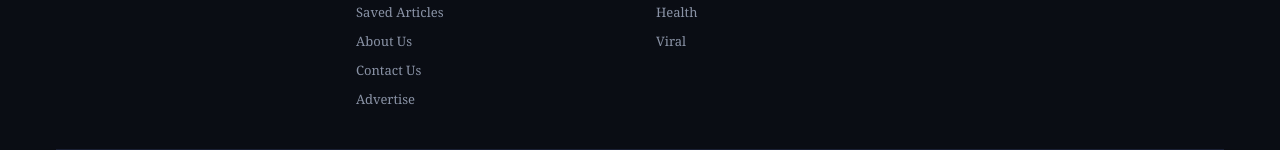
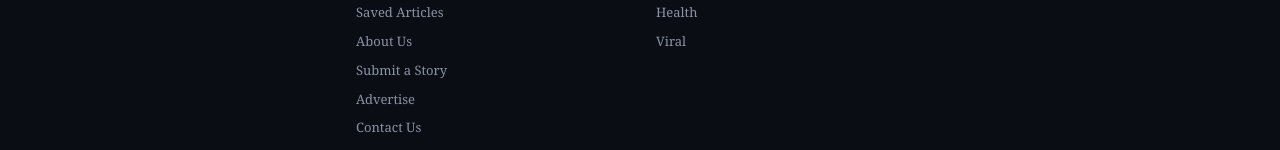
Before and after one commit to kujopatu/naijatoday-next, a Next.js app: page / in a window 1280 px wide. Shown: the part 1557-1707 px from the top of the page. Built offline with nearby package versions, Linux system fonts and the light colour scheme; no server answers; the database is empty.

Commit message:
Align footer links with editorial pages

```diff
--- a/components/SiteFooter.tsx
+++ b/components/SiteFooter.tsx
@@ -43,8 +43,8 @@ export default function SiteFooter() {
 
           <div>
             <div style={colTitle}>Quick Links</div>
-            {[['/', 'Home'], ['/trending', 'Trending'], ['/forum', 'Forum'], ['/jobs', 'Jobs & Scholarships'], ['/resources', 'Resources'], ['/scores', 'Fixtures & Scores'], ['/saved', 'Saved Articles'], ['/about', 'About Us'], ['/contact', 'Contact Us']].map(([h, l]) => <Link key={h} href={h} style={lnk}>{l}</Link>)}
-            <a href={mail('Advertising Inquiry')} style={lnk}>Advertise</a>
+            {[['/', 'Home'], ['/trending', 'Trending'], ['/forum', 'Forum'], ['/jobs', 'Jobs & Scholarships'], ['/resources', 'Resources'], ['/scores', 'Fixtures & Scores'], ['/saved', 'Saved Articles'], ['/about', 'About Us'], ['/submit-story', 'Submit a Story'], ['/advertise', 'Advertise'], ['/contact', 'Contact Us']].map(([h, l]) => <Link key={h} href={h} style={lnk}>{l}</Link>)}
+
           </div>
 
           <div>
@@ -57,7 +57,7 @@ export default function SiteFooter() {
             <Link href="/forum" style={lnk}>Join Forum</Link>
             {!loggedIn && <button onClick={() => openModal('register')} style={lnk}>Register Free</button>}
             {!loggedIn && <button onClick={() => openModal('login')} style={lnk}>Login</button>}
-            <a href={mail('Story Submission')} style={lnk}>Submit Your Story</a>
+            <Link href="/submit-story" style={lnk}>Submit Your Story</Link>
             <a href={mail('Correspondent Application')} style={lnk}>Be a Correspondent</a>
           </div>
         </div>
```
